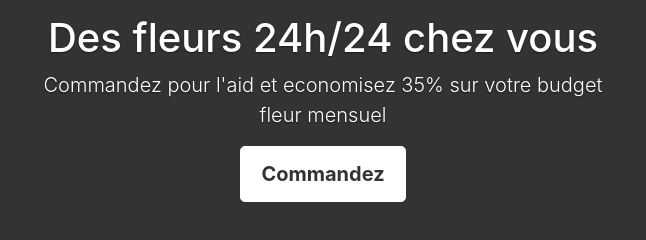
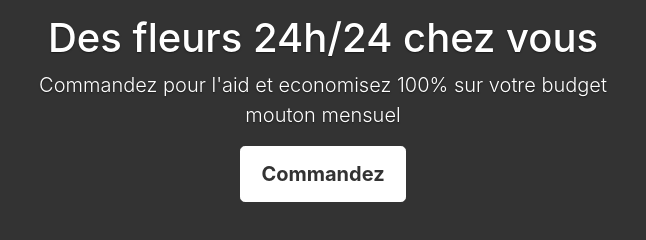
Before and after one commit to FaroukDev/floreness, a plain HTML site: page index.html in a window 1280 px wide. Shown: the part 282-522 px from the top of the page, 317-963 px from the left. Drawn offline with nearby package versions, Linux system fonts and the light colour scheme.

Commit message:
fourth commit

```diff
--- a/index.html
+++ b/index.html
@@ -32,7 +32,7 @@
 
       <main role="main" class="inner cover">
         <h1 class="cover-heading">Des fleurs 24h/24 chez vous</h1>
-        <p class="lead">Commandez pour l'aid et economisez 35% sur votre budget fleur mensuel</p>
+        <p class="lead">Commandez pour l'aid et economisez 100% sur votre budget mouton mensuel</p>
         <p class="lead">
           <a href="#" class="btn btn-lg btn-secondary">Commandez</a>
         </p>
```
